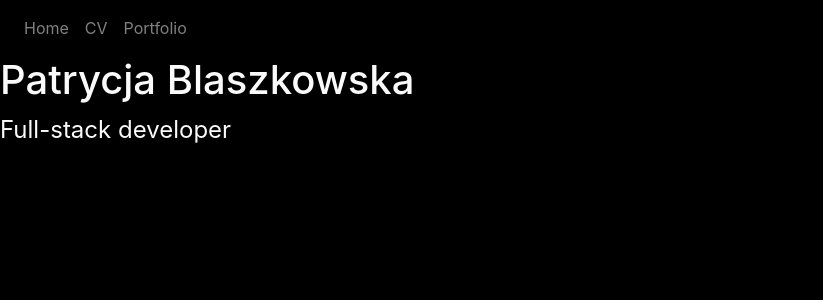
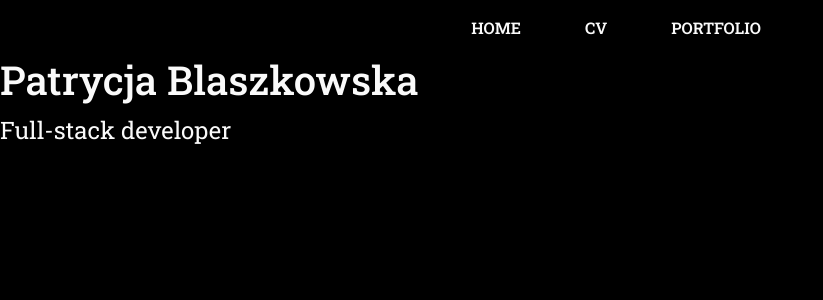
Before and after one commit to PatrycjaBlaszkowska/patrycja-personal-page, a Flask app: page / in a window 1280 px wide. Shown: the top 300 px of the page, without its empty margins (0-823 px from the left). Run offline with Flask 3, Linux system fonts and the light colour scheme; some libraries are stand-ins or nearby versions.

Commit message:
Styled navbar.

```diff
--- a/patrycja_personal_page/static/css/style.css
+++ b/patrycja_personal_page/static/css/style.css
@@ -1,4 +1,11 @@
 body {
     background-color: #000;
     color: #fafafa;
+    font-family: 'Roboto Slab', sans-serif;
 }
+
+.nav-link {
+    color: #fafafa !important;
+    text-transform: uppercase;
+    font-weight: 600;
+}
--- a/patrycja_personal_page/templates/base.html
+++ b/patrycja_personal_page/templates/base.html
@@ -7,7 +7,7 @@
         <link rel="stylesheet" href="https://cdn.jsdelivr.net/npm/bootstrap@4.2.1/dist/css/bootstrap.min.css" integrity="sha384-GJzZqFGwb1QTTN6wy59ffF1BuGJpLSa9DkKMp0DgiMDm4iYMj70gZWKYbI706tWS" crossorigin="anonymous">
         <link rel="preconnect" href="https://fonts.googleapis.com">
         <link rel="preconnect" href="https://fonts.gstatic.com" crossorigin>
-        <link href="https://fonts.googleapis.com/css2?family=Roboto:ital,wght@0,100;0,300;0,400;0,500;0,700;0,900;1,100;1,300;1,400;1,500;1,700;1,900&display=swap" rel="stylesheet">
+        <link href="https://fonts.googleapis.com/css2?family=Roboto+Slab:wght@100..900&display=swap" rel="stylesheet">
         <link rel="stylesheet" href="{{ url_for('static', filename='css/style.css') }}">
     </head>
     <body>
@@ -16,18 +16,19 @@
             <button class="navbar-toggler" type="button" data-toggle="collapse" data-target="#navbarNav" aria-controls="navbarNav" aria-expanded="false" aria-label="Toggle navigation">
                 <span class="navbar-toggler-icon"></span>
             </button>
-            <div class="collapse navbar-collapse" id="navbarNav">
-            <ul class="navbar-nav mr-auto">
+            <div class="collapse navbar-collapse justify-content-center" id="navbarNav">
+                <ul class="navbar-nav">
                     <li class="nav-item">
-                <a class="nav-link" href="{{ url_for('index') }}">Home</a>
+                        <a class="nav-link mr-5" href="{{ url_for('index') }}">Home</a>
                     </li>
                     <li class="nav-item">
-                <a class="nav-link" href="#">CV</a>
+                        <a class="nav-link mr-5" href="#">CV</a>
                     </li>
                     <li class="nav-item">
-                <a class="nav-link" href="#">Portfolio</a>
+                        <a class="nav-link mr-5" href="#">Portfolio</a>
                     </li>
                 </ul>
+            </div>
         </nav>
         {% block content %}
         {% endblock %}
```
Lines whose indentation alone changed are shown as unchanged.
